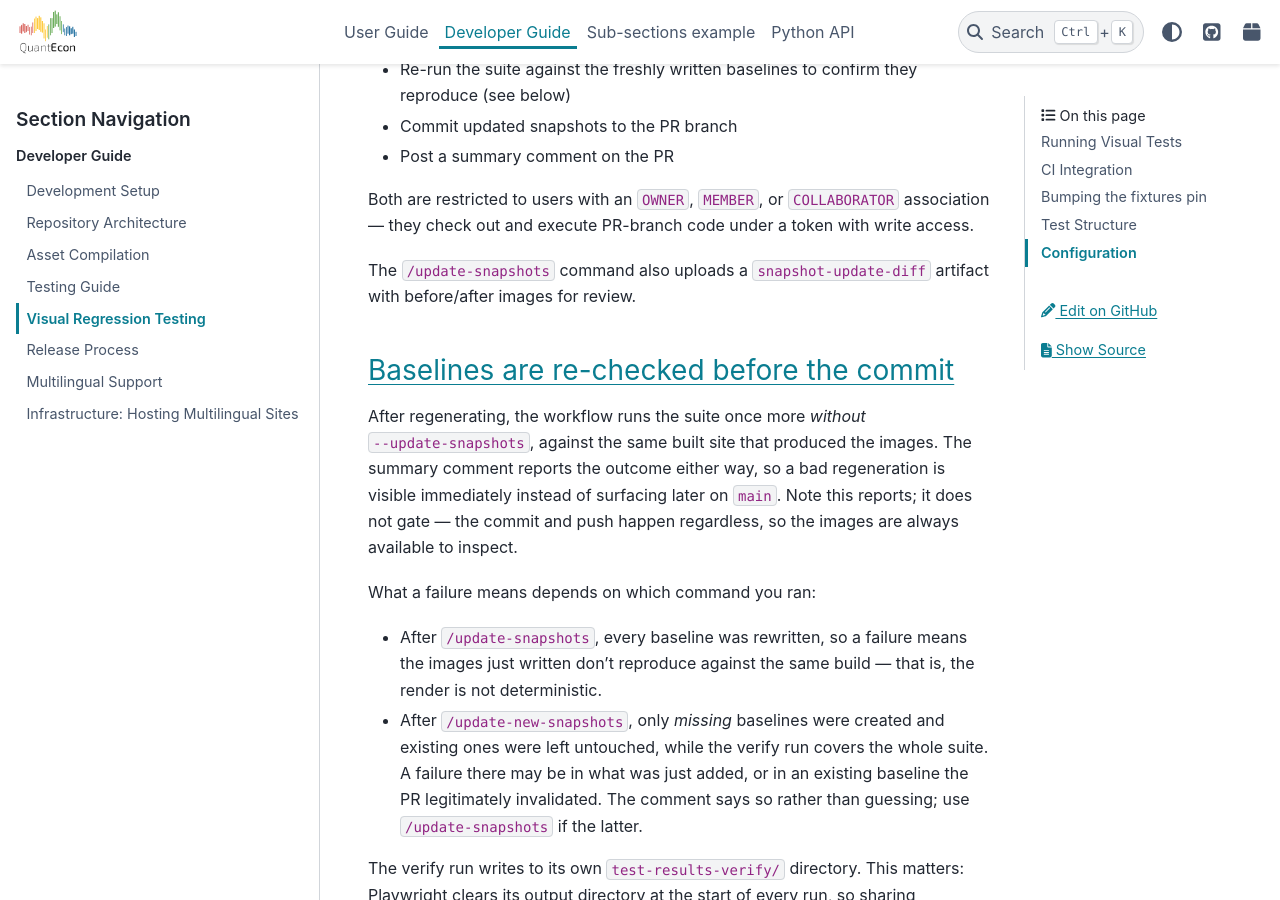
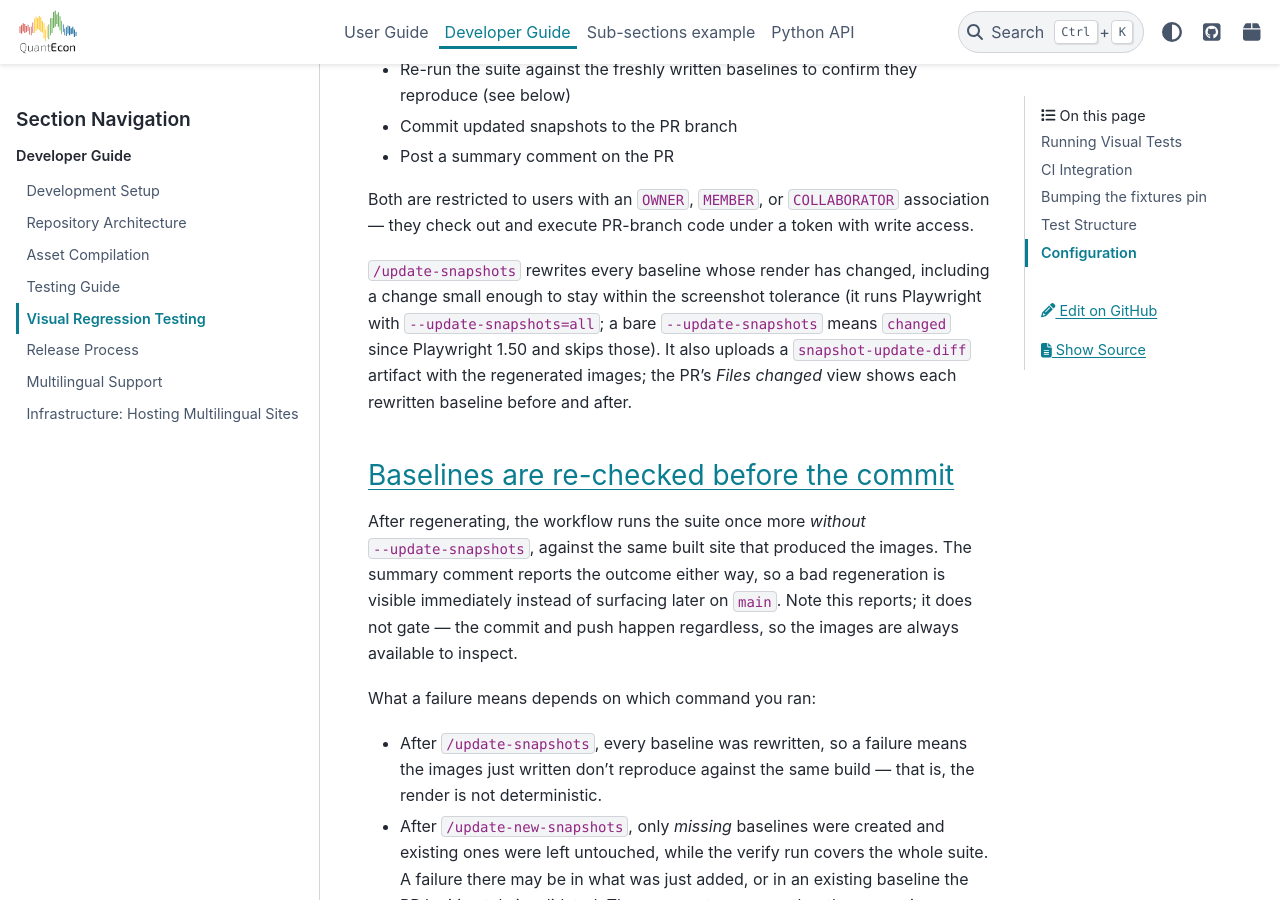
Before and after one commit to QuantEcon/quantecon-book-theme, a Sphinx documentation site: the page built from docs/developer/visual-testing.md, in a window 1280 px wide and 900 px high, scrolled down 2343 px. Built offline with Sphinx 7.4.7 and the PyData theme 0.15.4, drawn with Linux system fonts in a browser that asks for light colours.

Commit message:
ci: make /update-snapshots regenerate all baselines again (#456)
The update-all-snapshots job and npm run test:visual:update passed a
bare --update-snapshots. Since Playwright 1.50 that means "changed",
which only rewrites snapshots that fail comparison, so a real change
within maxDiffPixelRatio left the baselines untouched and the summary
comment reported them as identical. Pass --update-snapshots=all, which
rewrites every snapshot whose render differs, as the docs describe.

In "all" mode Playwright writes only the new image to test-results, so
the artifact no longer carries before/after pairs; point the docs and
the summary comment at the PR's Files changed view instead.

Co-authored-by: Claude Opus 5.5 <noreply@anthropic.com>

```diff
--- a/docs/developer/visual-testing.md
+++ b/docs/developer/visual-testing.md
@@ -83,8 +83,12 @@ Both are restricted to users with an `OWNER`, `MEMBER`, or `COLLABORATOR`
 association — they check out and execute PR-branch code under a token with
 write access.
 
-The `/update-snapshots` command also uploads a `snapshot-update-diff` artifact
-with before/after images for review.
+`/update-snapshots` rewrites every baseline whose render has changed, including
+a change small enough to stay within the screenshot tolerance (it runs
+Playwright with `--update-snapshots=all`; a bare `--update-snapshots` means
+`changed` since Playwright 1.50 and skips those). It also uploads a
+`snapshot-update-diff` artifact with the regenerated images; the PR's *Files
+changed* view shows each rewritten baseline before and after.
 
 ### Baselines are re-checked before the commit
 
--- a/package.json
+++ b/package.json
@@ -4,7 +4,7 @@
     "scripts": {
         "build": "webpack",
         "test:visual": "playwright test",
-        "test:visual:update": "playwright test --update-snapshots"
+        "test:visual:update": "playwright test --update-snapshots=all"
     },
     "devDependencies": {
         "@playwright/test": "^1.61.1",
```
Also changed, not shown: CHANGELOG.md (+3 -0 lines), 2 other files.
